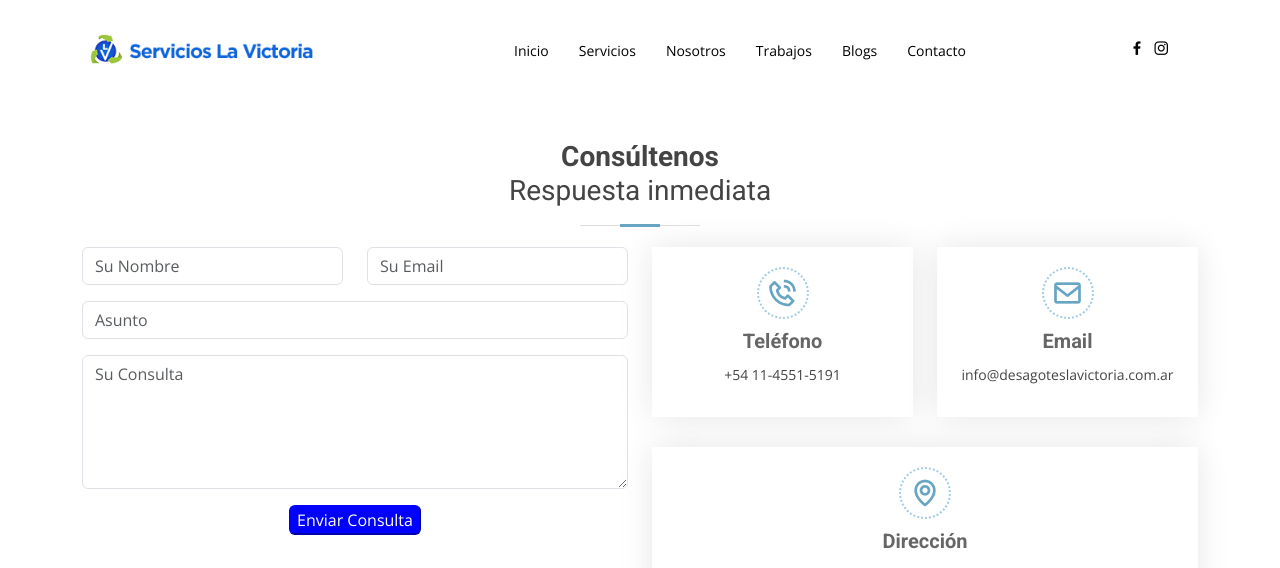
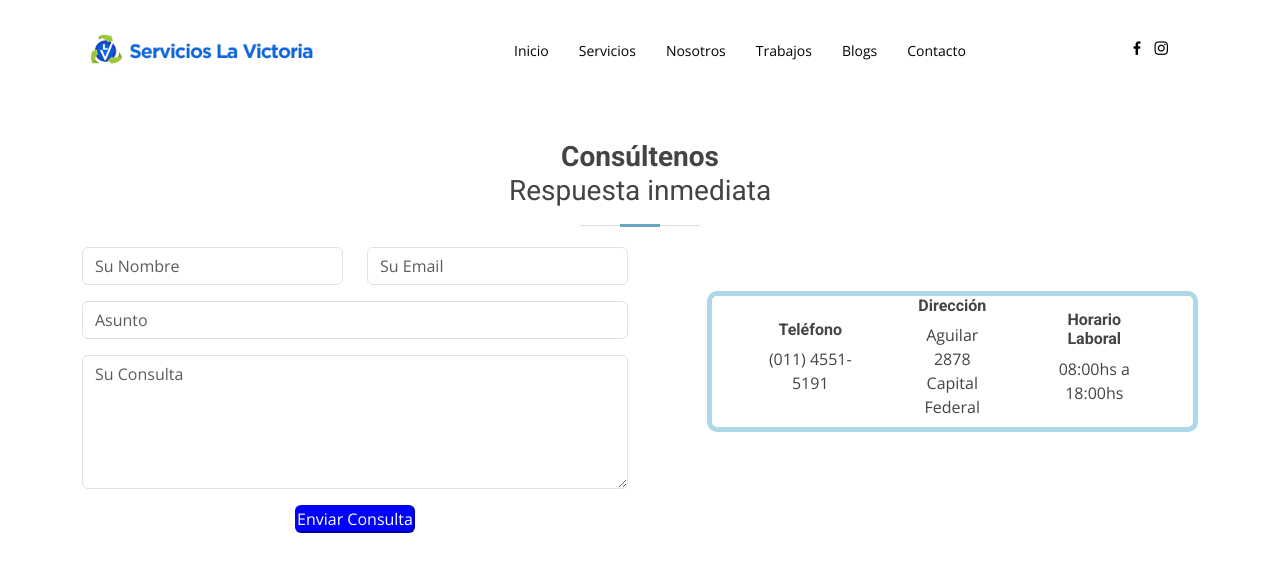
Before and after one commit to tfmcode/Desagotes-La-Victoria, a PHP site: page /sections/contacto.php in a window 1280 px wide. Shown: the top 568 px of the page. Run offline with PHP 8.4, Linux system fonts and the light colour scheme; some libraries are stand-ins or nearby versions.

Commit message:
cambios contacto y boton

```diff
--- a/forms/contact.php
+++ b/forms/contact.php
@@ -7,7 +7,7 @@
   */
 
   // Replace contact@example.com with your real receiving email address
-  $receiving_email_address = 'contact@example.com';
+  $receiving_email_address = 'cjgorgoretti@gmail.com';
 
   if( file_exists($php_email_form = '../assets/vendor/php-email-form/php-email-form.php' )) {
     include( $php_email_form );
--- a/sections/contacto.php
+++ b/sections/contacto.php
@@ -48,6 +48,46 @@
   <meta name="google-site-verification"
     content="google-site-verification=_hKqKGTBLcEraPvwFu8tUNzUJNI9BkeupGXAuiU8QDo" />
 
+
+    <style>
+      * {
+      margin: 0;
+      padding: 0;
+      box-sizing: border-box;
+      }
+      .boxcontact{
+        text-align: center;
+        width: 18%; /* Ajusta el ancho según tus necesidades */
+      }
+      .boxcontainer{
+        display: flex;
+        justify-content: center;
+        align-items: center;
+        padding: px;
+        border: 5px solid lightblue;
+        border-radius: 10px;
+      }
+      .navbar-list {
+      display: flex;
+      justify-content: center;
+      padding: 0;
+      margin: 0;
+      list-style: none;
+      align-content: space-around;
+      flex-wrap: nowrap;
+      flex-direction: row;
+      }
+      .navfooter a {
+        margin: 0.5%;
+        text-decoration: none;
+        color: #fff; /* Color de texto blanco */
+        padding: 10px;
+        display: block;
+      }
+      .navfooter a:hover {
+      color: lightblue; /* Cambio de color de texto a blanco al pasar el cursor */
+      }
+    </style>
 </head>
 
 
@@ -146,11 +186,10 @@ if ($_SERVER['REQUEST_METHOD'] === 'POST') {
           <h2><strong>Consúltenos</strong><br>Respuesta inmediata</h2>
         </div>
 
-
-        <div class="row">
+        <div class="row" style="display: flex; flex-wrap: wrap">
 
           <div class="col-lg-6">
-            <form action="index.php" method="post" role="form">
+            <form action="../home.php" method="post" role="form">
               <div class="row">
                 <div class="col-md-6 form-group">
                   <input type="text" name="nombre" class="form-control" id="name" placeholder="Su Nombre" required>
@@ -177,34 +216,28 @@ if ($_SERVER['REQUEST_METHOD'] === 'POST') {
               </div>
             </form>
           </div>
-
           <div class="col-lg-6">
-
-            <div class="row">
-              <div class="col-md-6">
-                <div class="info-box">
-                  <i class="bx bx-phone-call"></i>
-                  <h3>Teléfono</h3>
-                  <p>+54 11-4551-5191</p>
+            <div  class="boxcontainer" style="display: flex; justify-content: space-evenly; margin-top: 8%; margin-left: 10%;" >
+                <div class="boxcontact">
+                  <span style="font-size: 2em;"><iconify-icon icon="bi:telephone-fill" style="color: blueviolet;"></iconify-icon></span>
+                  <h4 style="font-weight: bold; font-size: 1em;">Teléfono</h4>
+                  <p style="margin: 0.5em 0;">(011) 4551-5191</p>
                 </div>
-              </div>
-              <div class="col-md-6">
-                <div class="info-box">
-                  <i class="bx bx-envelope"></i>
-                  <h3>Email</h3>
-                  <p>info@desagoteslavictoria.com.ar</p>
+                <div class="boxcontact">
+                  <span style="font-size: 2em;"><iconify-icon icon="solar:map-point-bold" style="color: blueviolet;"></iconify-icon></span>
+                  <h4 style="font-weight: bold; font-size: 1em;">Dirección</h4>
+                  <p style="margin: 0.5em 0;">Aguilar 2878 Capital Federal</p>
+                  <!-- <p style="margin: 0.5em 0;">Capital Federal</p> -->
                 </div>
-              </div>
-              <div class="col-md-12">
-                <div class="info-box">
-                  <i class="bx bx-map"></i>
-                  <h3>Dirección</h3>
-                  <p>Aguilar 2878<br>Ciudad de Buenos Aires</p>
+                <div class="boxcontact">
+                  <span style="font-size: 2em;"><iconify-icon icon="carbon:time-filled" style="color: blueviolet;"></iconify-icon></span>
+                  <h4 style="font-weight: bold; font-size: 1em">Horario Laboral</h4>
+                  <p style="margin: 0.5em 0;">08:00hs a 18:00hs</p>
                 </div>
-              </div>
             </div>
 
           </div>
+
 
         </div>
 
@@ -223,13 +256,9 @@ if ($_SERVER['REQUEST_METHOD'] === 'POST') {
     <section style="text-align: center;" data-aos="fade-up" date-aos-delay="200">
       <div class="container">
         <h1>Cuidando el ambiente desde 1950</h1>
-        <p class="d-inline-flex gap-1"
-          style="border: 1px solid black;     border-radius: 5px; height: 35px;   width: 165px;   display: flex;   align-items: center;   justify-content: center;">
-          <a href="https://wa.me/+5491162000180?text=%C2%A1Hola%21%20Bienvenido%20a%20La%20Victoria%2C%20Transporte%20de%20Residuos.%20Ingresa%20tu%20consulta%20y%20pronto%20ser%C3%A1s%20atendido%20por%20uno%20de%20nuestros%20asesores."
-            target="_blank" style="color: blue;">
-            Dudas? Click aquí
-          </a>
-        </p>
+        <button type="button" class="btn btn-primary" data-bs-toggle="button" onclick="window.location.href='https://wa.me/+5491162000180?text=%C2%A1Hola%21%20Bienvenido%20a%20La%20Victoria%2C%20Transporte%20de%20Residuos.%20Ingresa%20tu%20consulta%20y%20pronto%20ser%C3%A1s%20atendido%20por%20uno%20de%20nuestros%20asesores.'">
+        Dudas? Click aquí
+        </button>
       </div>
     </section>
 
@@ -260,7 +289,33 @@ if ($_SERVER['REQUEST_METHOD'] === 'POST') {
 width: 270px;">
             </p>
           </div>
+          <div class="container">
+    <!-- Primera fila -->
+          <ul class="list-unstyled navbar-list">
+            <li class="navfooter">
+            <a href="../home.php">Inicio</a>
+            </li>
+            <li class="navfooter">
+            <a href="servicios.php">Servicios</a>
+            </li>
+            <li class="navfooter">
+            <a href="nosotros.php">Nosotros</a>
+            </li>
+          </ul>
 
+    <!-- Segunda fila -->
+          <ul class="list-unstyled navbar-list">
+            <li class="navfooter">
+            <a href="blog.php">Blogs</a>
+            </li>
+            <li class="navfooter">
+            <a href="trabajos.php">Trabajos</a>
+            </li>
+            <li class="navfooter">
+            <a href="contacto.php">Contacto</a>
+            </li>
+          </ul>
+  </div>
         </div>
         <div class="footer-newsletter">
           <div class="container">
@@ -313,6 +368,7 @@ width: 270px;">
 
   <!-- Template Main JS File -->
   <script src="../assets/js/main.js"></script>
+  <script src="https://code.iconify.design/iconify-icon/1.0.7/iconify-icon.min.js"></script>
 
 </body>
 
```
Also changed, not shown: home.php (+3 -7 lines), sections/blog.php (+3 -7 lines), sections/nosotros.php (+4 -8 lines), sections/servicios.php (+3 -10 lines), sections/trabajos.php (+3 -7 lines).
